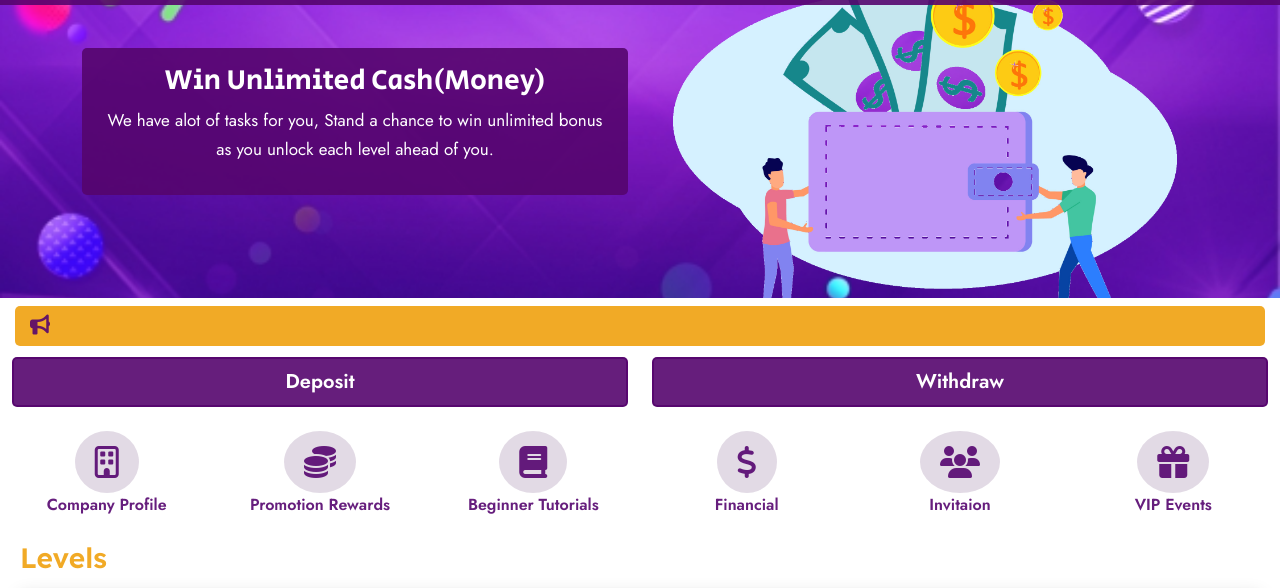
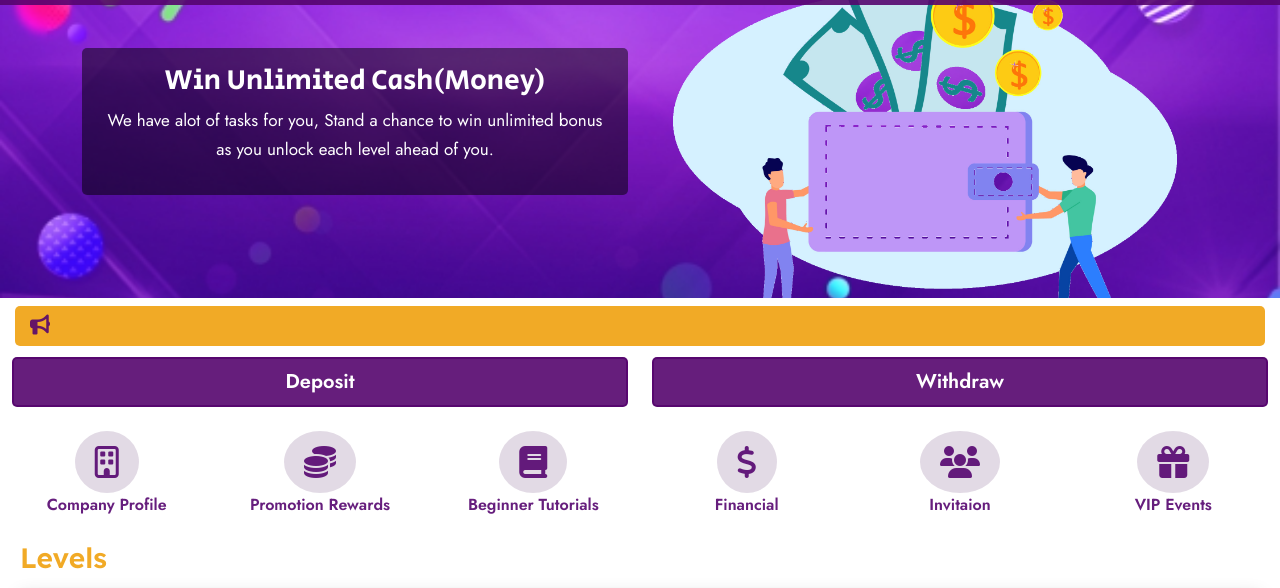
Before and after one commit to David-Orizu31/comercio, a plain HTML site: page index.html in a window 1280 px wide. Shown: the part 52-640 px from the top of the page. Drawn offline with Linux system fonts and the light colour scheme.

Commit message:
Update styles.css

```diff
--- a/css/styles.css
+++ b/css/styles.css
@@ -74,7 +74,7 @@ body p {
 
 .bantext-area {
     margin-top: 100px;
-    background-color: rgba(85, 5, 110, 0.897);
+    background-color: rgba(0, 0, 0, 0.5);
     border-radius: 5px;
 }
 
```
